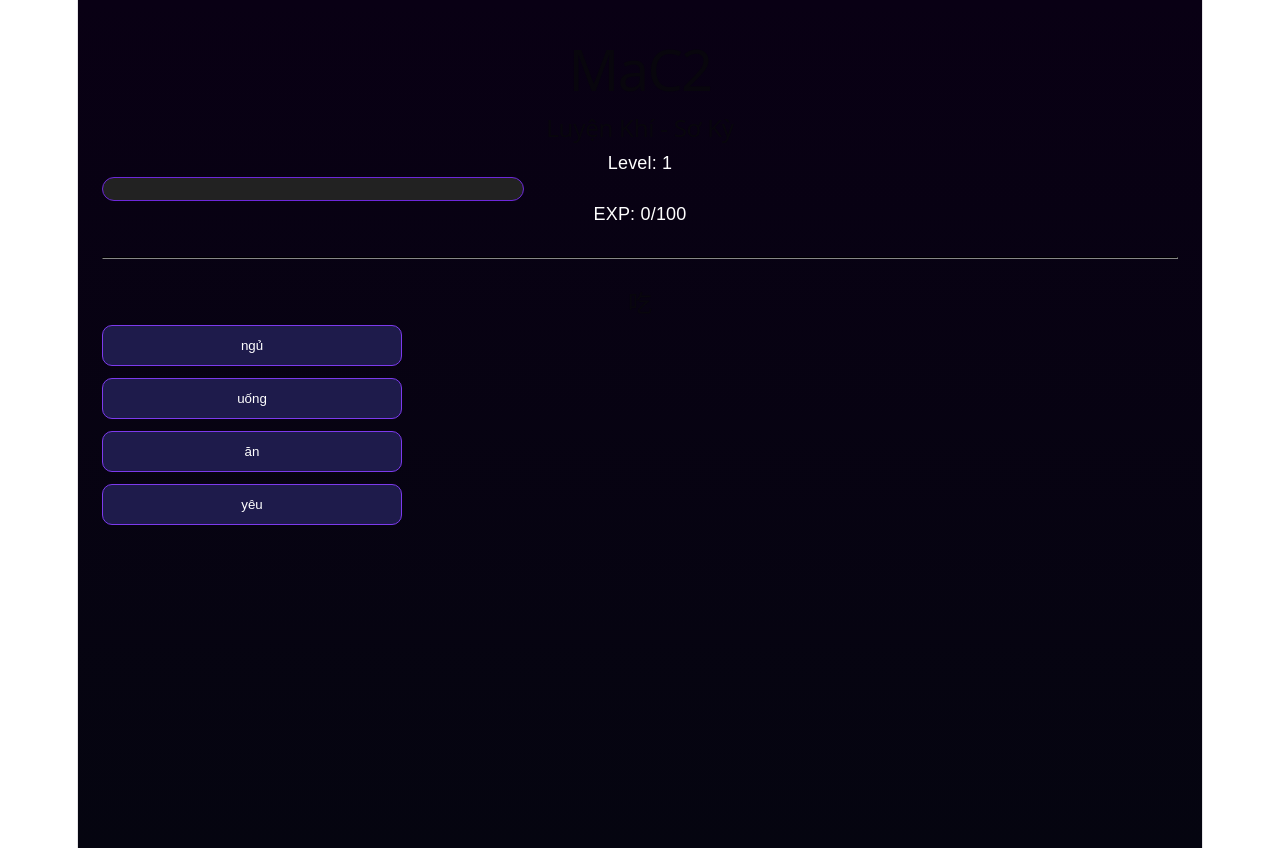
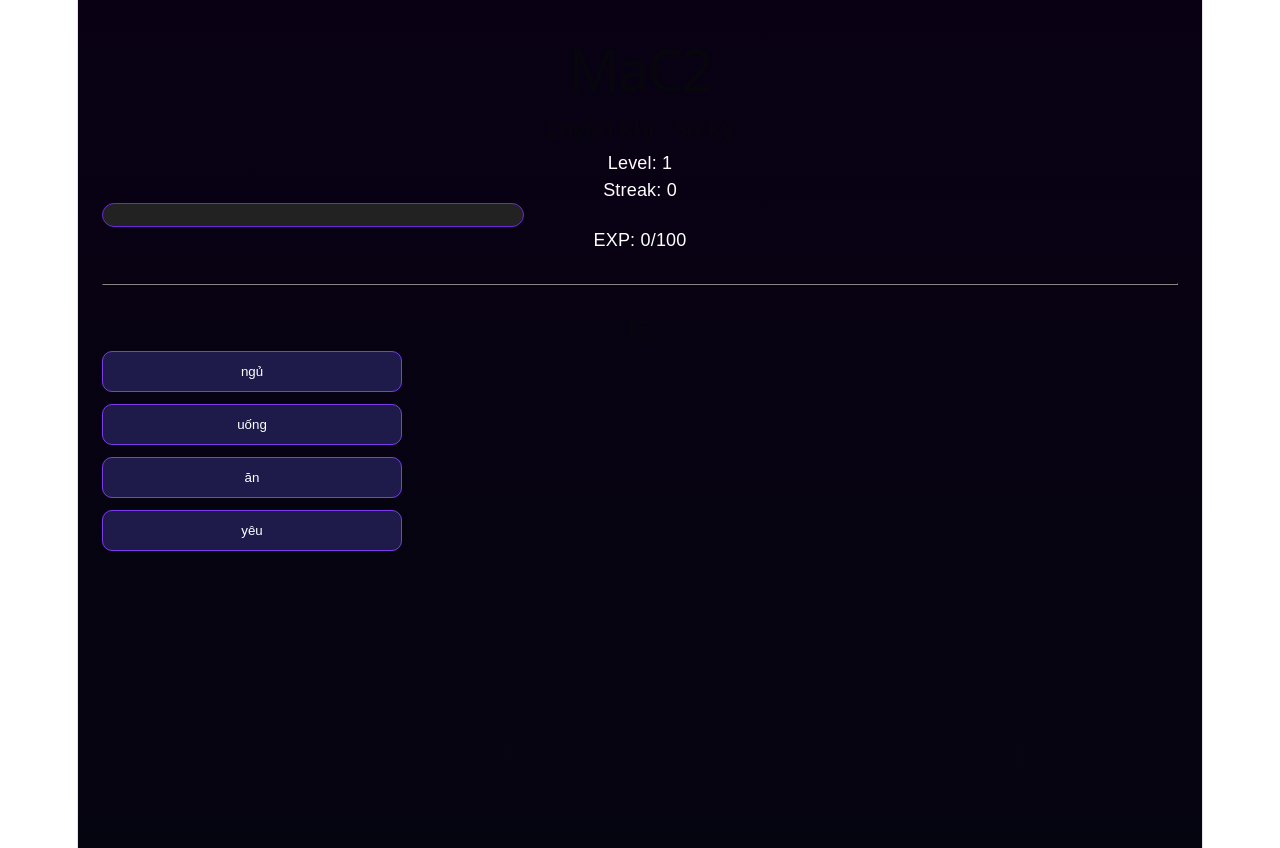
Before and after one commit to nguyentrongnam29-creator/MaC2, a React (Vite) app: page / in a window 1280 px wide. Built offline with nearby package versions, Linux system fonts and the light colour scheme.

Commit message:
Add streak combo system

```diff
--- a/src/App.tsx
+++ b/src/App.tsx
@@ -1,12 +1,17 @@
 import { useState } from "react"
 
 import { getPlayer } from "./systems/playerSystem"
-import { handleCorrectAnswer } from "./systems/gameEngine"
+
+import {
+  handleCorrectAnswer,
+  handleWrongAnswer,
+} from "./systems/gameEngine"
 
 import {
   getRandomQuestion,
   checkAnswer,
 } from "./systems/quizSystem"
+
 import { shuffleArray } from "./utils/shuffle"
 
 function App() {
@@ -30,11 +35,11 @@ function App() {
   )
 
   const answers = shuffleArray([
-  "yêu",
-  "ăn",
-  "uống",
-  "ngủ",
-])
+    "yêu",
+    "ăn",
+    "uống",
+    "ngủ",
+  ])
 
   function handleAnswer(selected: string) {
     const isCorrect = checkAnswer(
@@ -43,14 +48,17 @@ function App() {
     )
 
     if (isCorrect) {
-      setAnswerMessage(
-        "✔ Chính xác!"
-      )
-
       const oldLevel = player.level
 
       const updatedPlayer =
         handleCorrectAnswer()
+
+      const expGain =
+        updatedPlayer.gainedExp
+
+      setAnswerMessage(
+        `✔ Chính xác! +${expGain} EXP`
+      )
 
       setPlayer({ ...updatedPlayer })
 
@@ -66,6 +74,11 @@ function App() {
         }, 2000)
       }
     } else {
+      const updatedPlayer =
+        handleWrongAnswer()
+
+      setPlayer({ ...updatedPlayer })
+
       setAnswerMessage(
         "❌ Sai rồi!"
       )
@@ -116,6 +129,12 @@ function App() {
       </h2>
 
       <p>Level: {player.level}</p>
+
+      <p>
+        Streak:
+        {" "}
+        {player.streak}
+      </p>
 
       <div
         style={{
```
